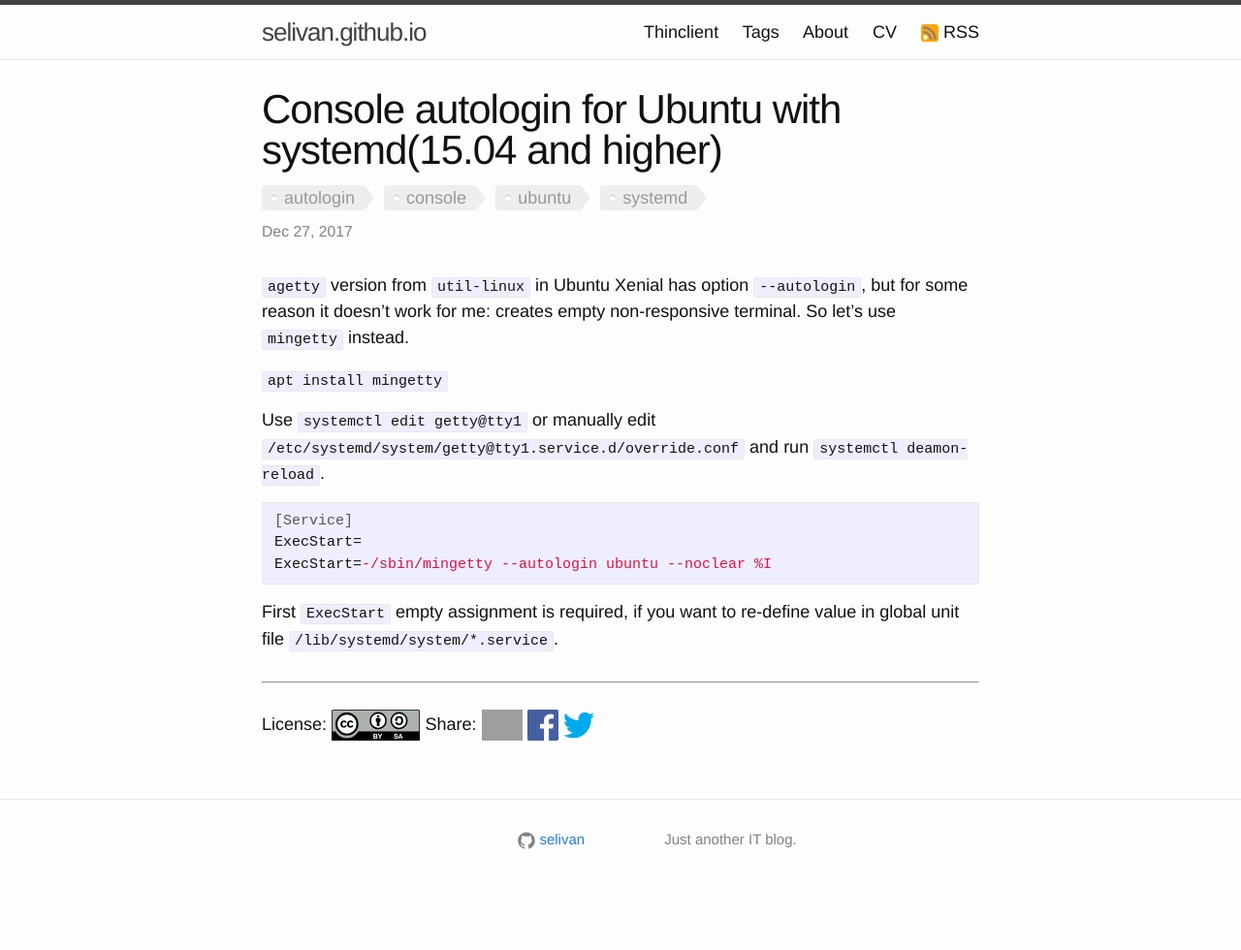
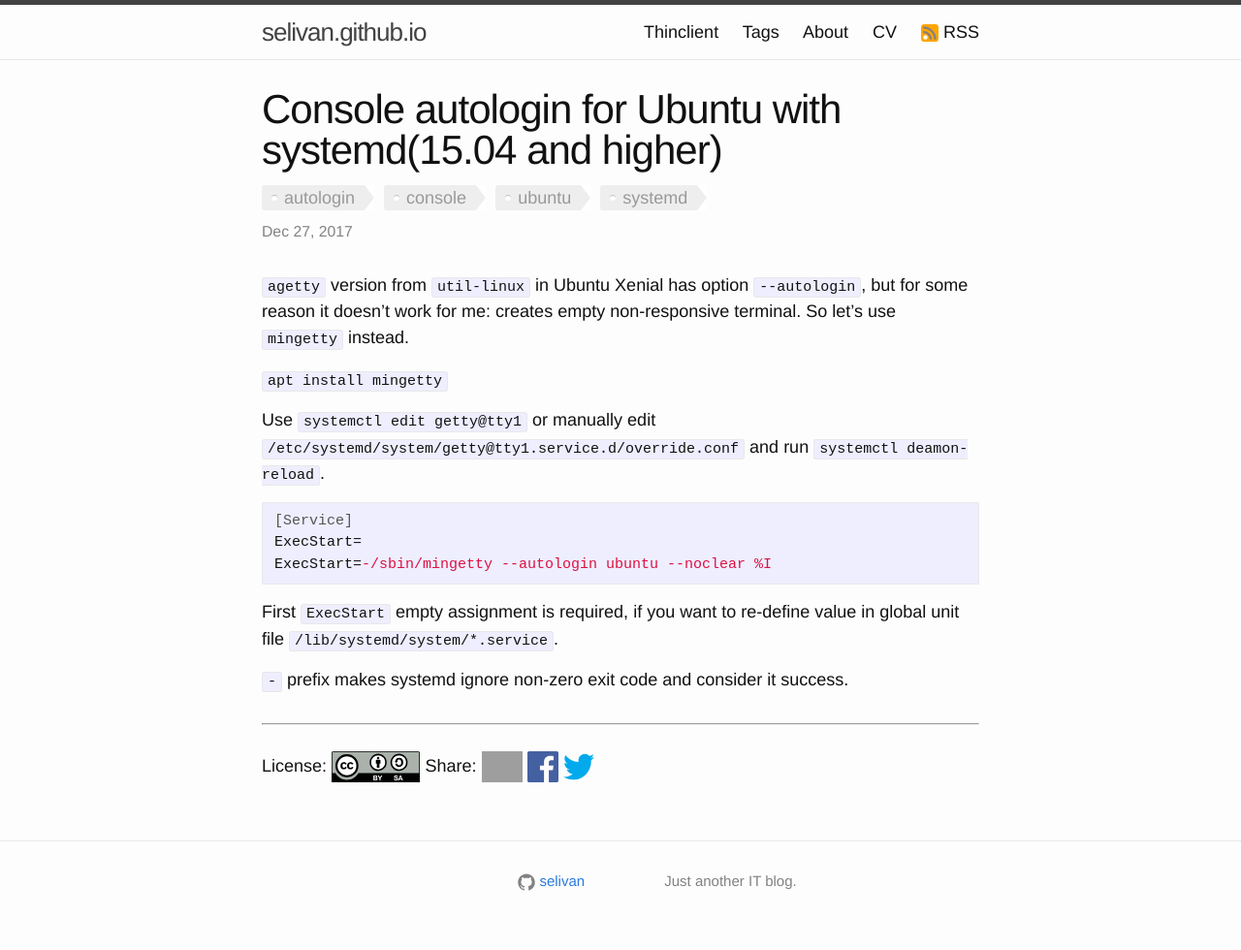
Before and after one commit to selivan/selivan.github.io, a Jekyll site: the page built from _posts/2017-12-27-console-autologin-systemd-ubuntu.md, in a window 1280 px wide. Shown: the whole page at 97% size. Built offline with Jekyll 4.4.1, drawn with Linux system fonts in a browser that asks for light colours; comment, search, counter and statistics services are not loaded; before the commit the page ends 938 px from its top, so only the background shows below that; grey boxes are pictures that could not be loaded.

Commit message:
update article

````diff
--- a/_posts/2017-12-27-console-autologin-systemd-ubuntu.md
+++ b/_posts/2017-12-27-console-autologin-systemd-ubuntu.md
@@ -16,3 +16,5 @@ ExecStart=-/sbin/mingetty --autologin ubuntu --noclear %I
 ```
 
 First `ExecStart` empty assignment is required, if you want to re-define value in global unit file `/lib/systemd/system/*.service`.
+
+`-` prefix makes systemd ignore non-zero exit code and consider it success.
````
